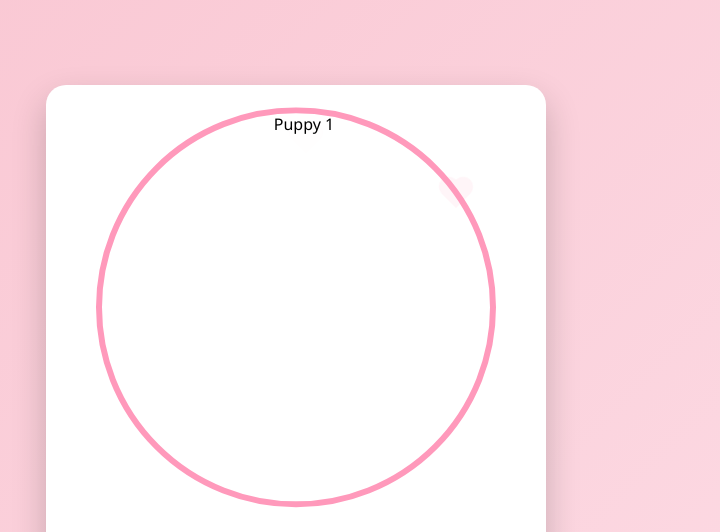
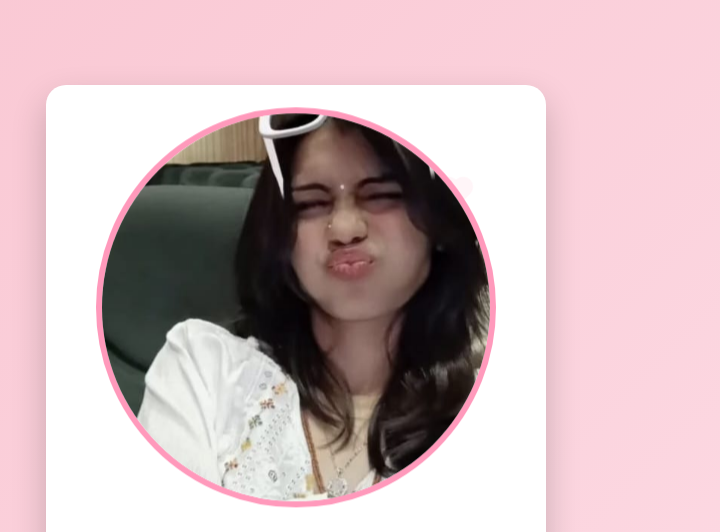
Before and after one commit to kittu-14623/piddi, a plain HTML site: page index.html in a window 1280 px wide. Shown: the top 532 px of the page, without its empty margins (344-1064 px from the left). Drawn offline with Linux system fonts and the light colour scheme.

Commit message:
Update index.html

```diff
--- a/index.html
+++ b/index.html
@@ -163,7 +163,7 @@
 
     <!-- Puppy images -->
     <div class="puppies">
-      <img src="C:\Users\Dev\advanced-friendship-animation\ankita.jpg" alt="Puppy 1">
+      <img src="piddi2.jpg" alt="Puppy 1">
 
     </div>
 
```
